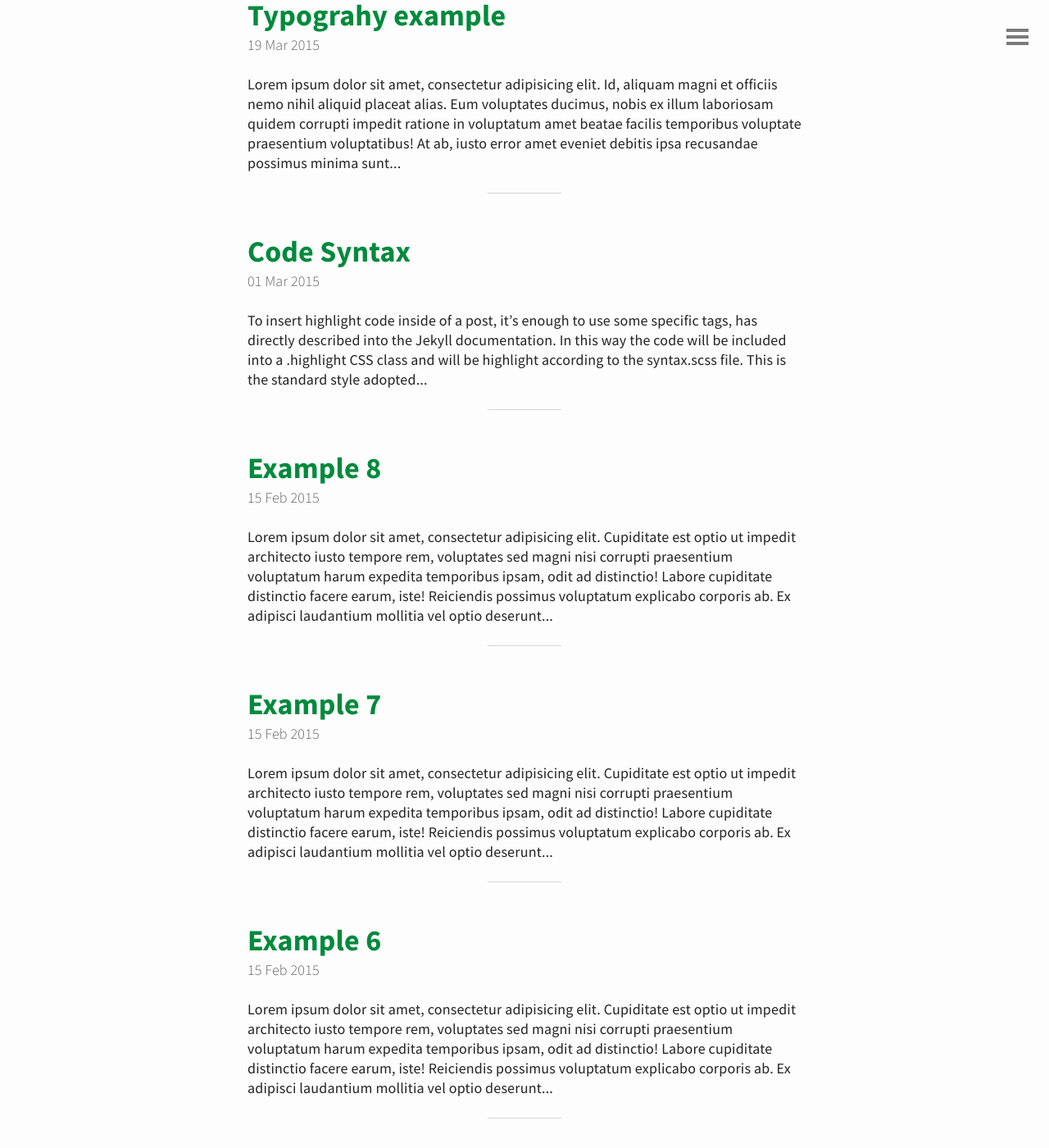
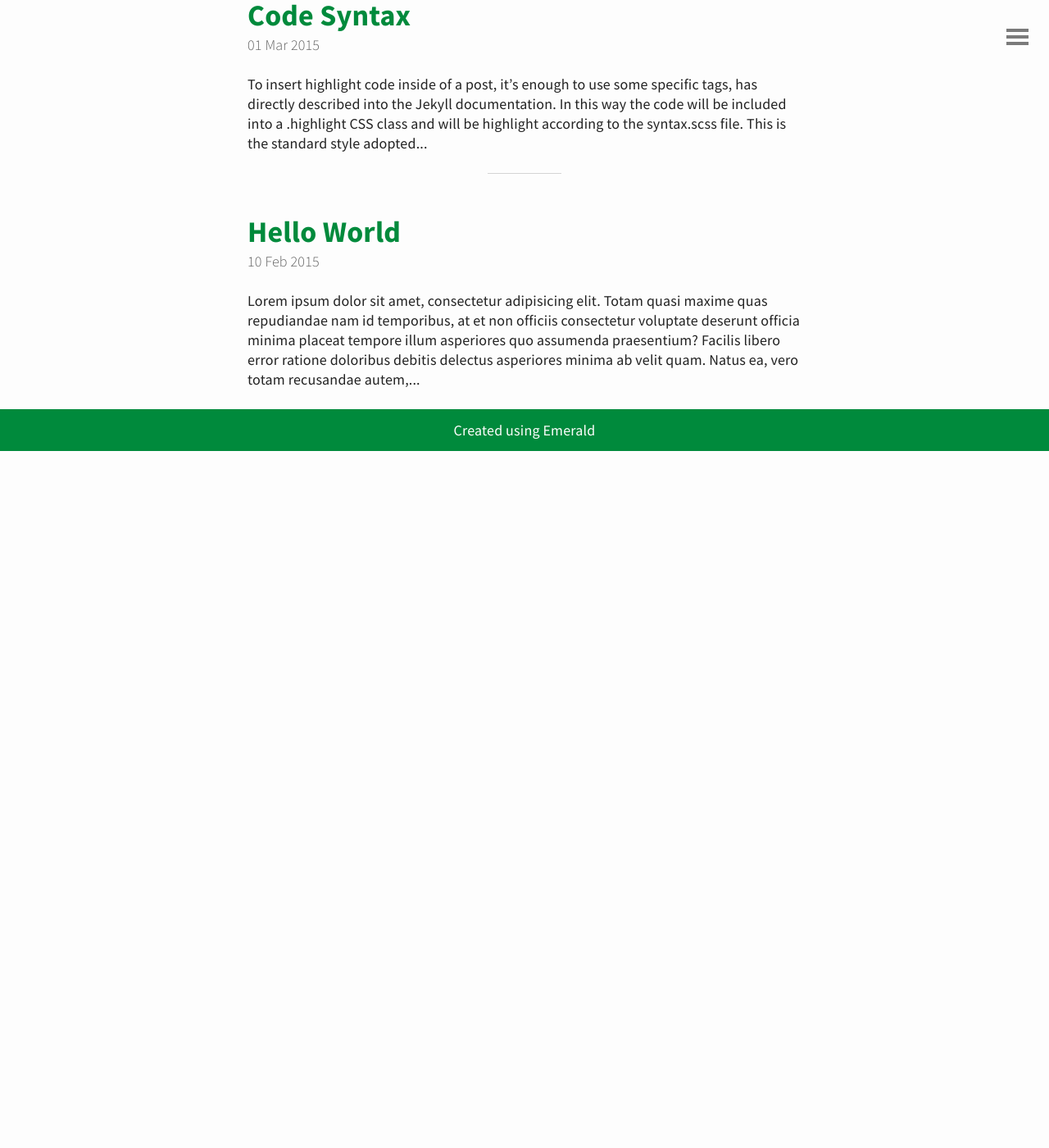
Before and after one commit to onkarshedge/onkarshedge.github.io, a Jekyll site: the page built from index.html, in a window 1280 px wide and 1400 px high, scrolled down 268 px. Shown: the whole window at 82% size. Built offline with Jekyll 4.4.1, drawn with Linux system fonts in a browser that asks for light colours; the list of posts is cut into pages by our own code; after the commit the page ends 900 px from its top, so only the background shows below that; some of the changed text lies outside the part shown.

```diff
--- a/_config.yml
+++ b/_config.yml
@@ -26,7 +26,7 @@ defaults:
       layout: "post"
 
 # Custom variables
-version: "1.1.0"
+version: "Created using emerald template"
 
 # Options
 custom_header: false
--- a/_posts/2015-02-15-example-3.md
+++ /dev/null
@@ -1,6 +0,0 @@
----
-title: Example 3
----
-Lorem ipsum dolor sit amet, consectetur adipisicing elit. Cupiditate est optio ut impedit architecto iusto tempore rem, voluptates sed magni nisi corrupti praesentium voluptatum harum expedita temporibus ipsam, odit ad distinctio! Labore cupiditate distinctio facere earum, iste! Reiciendis possimus voluptatum explicabo corporis ab. Ex adipisci laudantium mollitia vel optio deserunt blanditiis cum dolore beatae facilis molestias ut a doloribus recusandae delectus, repudiandae, rerum quo eaque quaerat enim dolores perspiciatis voluptatum odio accusamus! Doloribus fuga provident, magni eaque consequatur quia incidunt similique. Nostrum animi facere mollitia, corrupti vitae, itaque maiores consequatur, explicabo, sapiente molestiae consequuntur! Aliquam hic dolorum atque dolorem repudiandae nostrum optio praesentium quisquam vero. Nostrum illum modi aut, ratione qui! Quas laudantium, soluta asperiores minima molestiae similique consequatur ut.
-
-Lorem ipsum dolor sit amet, consectetur adipisicing elit. Assumenda ad tenetur, numquam aliquid excepturi fuga. Pariatur numquam rem possimus, optio voluptate aspernatur ex, ipsum tenetur earum molestiae nulla suscipit sequi labore fugit repudiandae natus? Nam vel rem, rerum maxime harum. Molestias suscipit quaerat molestiae dolores fuga earum modi, distinctio repellat, laborum commodi quibusdam ex dolore, eius maiores architecto necessitatibus. Repellendus a vitae, est nesciunt. Aspernatur fugiat labore cumque, optio, magni, aperiam ut totam error eligendi iure culpa illum dolorum quam?
--- a/_posts/2015-02-15-example-4.md
+++ /dev/null
@@ -1,6 +0,0 @@
----
-title: Example 4
----
-Lorem ipsum dolor sit amet, consectetur adipisicing elit. Cupiditate est optio ut impedit architecto iusto tempore rem, voluptates sed magni nisi corrupti praesentium voluptatum harum expedita temporibus ipsam, odit ad distinctio! Labore cupiditate distinctio facere earum, iste! Reiciendis possimus voluptatum explicabo corporis ab. Ex adipisci laudantium mollitia vel optio deserunt blanditiis cum dolore beatae facilis molestias ut a doloribus recusandae delectus, repudiandae, rerum quo eaque quaerat enim dolores perspiciatis voluptatum odio accusamus! Doloribus fuga provident, magni eaque consequatur quia incidunt similique. Nostrum animi facere mollitia, corrupti vitae, itaque maiores consequatur, explicabo, sapiente molestiae consequuntur! Aliquam hic dolorum atque dolorem repudiandae nostrum optio praesentium quisquam vero. Nostrum illum modi aut, ratione qui! Quas laudantium, soluta asperiores minima molestiae similique consequatur ut.
-
-Lorem ipsum dolor sit amet, consectetur adipisicing elit. Assumenda ad tenetur, numquam aliquid excepturi fuga. Pariatur numquam rem possimus, optio voluptate aspernatur ex, ipsum tenetur earum molestiae nulla suscipit sequi labore fugit repudiandae natus? Nam vel rem, rerum maxime harum. Molestias suscipit quaerat molestiae dolores fuga earum modi, distinctio repellat, laborum commodi quibusdam ex dolore, eius maiores architecto necessitatibus. Repellendus a vitae, est nesciunt. Aspernatur fugiat labore cumque, optio, magni, aperiam ut totam error eligendi iure culpa illum dolorum quam?
--- a/_posts/2015-02-15-example-5.md
+++ /dev/null
@@ -1,6 +0,0 @@
----
-title: Example 5
----
-Lorem ipsum dolor sit amet, consectetur adipisicing elit. Cupiditate est optio ut impedit architecto iusto tempore rem, voluptates sed magni nisi corrupti praesentium voluptatum harum expedita temporibus ipsam, odit ad distinctio! Labore cupiditate distinctio facere earum, iste! Reiciendis possimus voluptatum explicabo corporis ab. Ex adipisci laudantium mollitia vel optio deserunt blanditiis cum dolore beatae facilis molestias ut a doloribus recusandae delectus, repudiandae, rerum quo eaque quaerat enim dolores perspiciatis voluptatum odio accusamus! Doloribus fuga provident, magni eaque consequatur quia incidunt similique. Nostrum animi facere mollitia, corrupti vitae, itaque maiores consequatur, explicabo, sapiente molestiae consequuntur! Aliquam hic dolorum atque dolorem repudiandae nostrum optio praesentium quisquam vero. Nostrum illum modi aut, ratione qui! Quas laudantium, soluta asperiores minima molestiae similique consequatur ut.
-
-Lorem ipsum dolor sit amet, consectetur adipisicing elit. Assumenda ad tenetur, numquam aliquid excepturi fuga. Pariatur numquam rem possimus, optio voluptate aspernatur ex, ipsum tenetur earum molestiae nulla suscipit sequi labore fugit repudiandae natus? Nam vel rem, rerum maxime harum. Molestias suscipit quaerat molestiae dolores fuga earum modi, distinctio repellat, laborum commodi quibusdam ex dolore, eius maiores architecto necessitatibus. Repellendus a vitae, est nesciunt. Aspernatur fugiat labore cumque, optio, magni, aperiam ut totam error eligendi iure culpa illum dolorum quam?
--- a/_posts/2015-02-15-example-6.md
+++ /dev/null
@@ -1,6 +0,0 @@
----
-title: Example 6
----
-Lorem ipsum dolor sit amet, consectetur adipisicing elit. Cupiditate est optio ut impedit architecto iusto tempore rem, voluptates sed magni nisi corrupti praesentium voluptatum harum expedita temporibus ipsam, odit ad distinctio! Labore cupiditate distinctio facere earum, iste! Reiciendis possimus voluptatum explicabo corporis ab. Ex adipisci laudantium mollitia vel optio deserunt blanditiis cum dolore beatae facilis molestias ut a doloribus recusandae delectus, repudiandae, rerum quo eaque quaerat enim dolores perspiciatis voluptatum odio accusamus! Doloribus fuga provident, magni eaque consequatur quia incidunt similique. Nostrum animi facere mollitia, corrupti vitae, itaque maiores consequatur, explicabo, sapiente molestiae consequuntur! Aliquam hic dolorum atque dolorem repudiandae nostrum optio praesentium quisquam vero. Nostrum illum modi aut, ratione qui! Quas laudantium, soluta asperiores minima molestiae similique consequatur ut.
-
-Lorem ipsum dolor sit amet, consectetur adipisicing elit. Assumenda ad tenetur, numquam aliquid excepturi fuga. Pariatur numquam rem possimus, optio voluptate aspernatur ex, ipsum tenetur earum molestiae nulla suscipit sequi labore fugit repudiandae natus? Nam vel rem, rerum maxime harum. Molestias suscipit quaerat molestiae dolores fuga earum modi, distinctio repellat, laborum commodi quibusdam ex dolore, eius maiores architecto necessitatibus. Repellendus a vitae, est nesciunt. Aspernatur fugiat labore cumque, optio, magni, aperiam ut totam error eligendi iure culpa illum dolorum quam?
--- a/_posts/2015-02-15-example-7.md
+++ /dev/null
@@ -1,6 +0,0 @@
----
-title: Example 7
----
-Lorem ipsum dolor sit amet, consectetur adipisicing elit. Cupiditate est optio ut impedit architecto iusto tempore rem, voluptates sed magni nisi corrupti praesentium voluptatum harum expedita temporibus ipsam, odit ad distinctio! Labore cupiditate distinctio facere earum, iste! Reiciendis possimus voluptatum explicabo corporis ab. Ex adipisci laudantium mollitia vel optio deserunt blanditiis cum dolore beatae facilis molestias ut a doloribus recusandae delectus, repudiandae, rerum quo eaque quaerat enim dolores perspiciatis voluptatum odio accusamus! Doloribus fuga provident, magni eaque consequatur quia incidunt similique. Nostrum animi facere mollitia, corrupti vitae, itaque maiores consequatur, explicabo, sapiente molestiae consequuntur! Aliquam hic dolorum atque dolorem repudiandae nostrum optio praesentium quisquam vero. Nostrum illum modi aut, ratione qui! Quas laudantium, soluta asperiores minima molestiae similique consequatur ut.
-
-Lorem ipsum dolor sit amet, consectetur adipisicing elit. Assumenda ad tenetur, numquam aliquid excepturi fuga. Pariatur numquam rem possimus, optio voluptate aspernatur ex, ipsum tenetur earum molestiae nulla suscipit sequi labore fugit repudiandae natus? Nam vel rem, rerum maxime harum. Molestias suscipit quaerat molestiae dolores fuga earum modi, distinctio repellat, laborum commodi quibusdam ex dolore, eius maiores architecto necessitatibus. Repellendus a vitae, est nesciunt. Aspernatur fugiat labore cumque, optio, magni, aperiam ut totam error eligendi iure culpa illum dolorum quam?
--- a/_posts/2015-02-15-example-8.md
+++ /dev/null
@@ -1,6 +0,0 @@
----
-title: Example 8
----
-Lorem ipsum dolor sit amet, consectetur adipisicing elit. Cupiditate est optio ut impedit architecto iusto tempore rem, voluptates sed magni nisi corrupti praesentium voluptatum harum expedita temporibus ipsam, odit ad distinctio! Labore cupiditate distinctio facere earum, iste! Reiciendis possimus voluptatum explicabo corporis ab. Ex adipisci laudantium mollitia vel optio deserunt blanditiis cum dolore beatae facilis molestias ut a doloribus recusandae delectus, repudiandae, rerum quo eaque quaerat enim dolores perspiciatis voluptatum odio accusamus! Doloribus fuga provident, magni eaque consequatur quia incidunt similique. Nostrum animi facere mollitia, corrupti vitae, itaque maiores consequatur, explicabo, sapiente molestiae consequuntur! Aliquam hic dolorum atque dolorem repudiandae nostrum optio praesentium quisquam vero. Nostrum illum modi aut, ratione qui! Quas laudantium, soluta asperiores minima molestiae similique consequatur ut.
-
-Lorem ipsum dolor sit amet, consectetur adipisicing elit. Assumenda ad tenetur, numquam aliquid excepturi fuga. Pariatur numquam rem possimus, optio voluptate aspernatur ex, ipsum tenetur earum molestiae nulla suscipit sequi labore fugit repudiandae natus? Nam vel rem, rerum maxime harum. Molestias suscipit quaerat molestiae dolores fuga earum modi, distinctio repellat, laborum commodi quibusdam ex dolore, eius maiores architecto necessitatibus. Repellendus a vitae, est nesciunt. Aspernatur fugiat labore cumque, optio, magni, aperiam ut totam error eligendi iure culpa illum dolorum quam?
--- a/_posts/2015-03-19-typography.md
+++ /dev/null
@@ -1,25 +0,0 @@
----
-title: Typograhy example
----
-![Test](/emerald/img/img-test.png "Test")
-Lorem ipsum dolor sit amet, [consectetur adipisicing](http://www.example.com) elit. Id, aliquam magni et officiis nemo nihil aliquid placeat alias. Eum voluptates ducimus, nobis ex illum laboriosam quidem corrupti impedit ratione in voluptatum amet beatae facilis temporibus voluptate praesentium voluptatibus! At ab, iusto error amet eveniet debitis ipsa recusandae possimus minima sunt itaque, nulla ducimus officia, consequatur ipsum laudantium magnam hic fuga vero incidunt nostrum. Commodi, perspiciatis ut nostrum fugit nulla cumque voluptate harum nemo accusamus?
-
-## This is a h2
-
-### h3, h4, h5 and h6 have the same style.
-
-Lorem ipsum dolor sit amet, consectetur adipisicing elit. Voluptas sed quo atque *perspiciatis*. Eius cum possimus, maxime unde, asperiores neque blanditiis molestiae ipsa odit. **Laboriosam**, error! Ipsa officia magnam at ratione commodi porro nulla consequuntur eum quia nisi officiis cupiditate reprehenderit provident facilis rem, nobis quidem fugiat, et! Tempore maiores reprehenderit laboriosam rerum?
-
-> This is a blockquote
-
-### Unordered list
-- list 1
-- list 2
-- list 3
-- list 4
-
-### Ordered list
-1. one
-2. two
-3. three
-4. four
```
Also changed, not shown: _posts/2015-02-15-example-1.md (deleted, +0 -6 lines), _posts/2015-02-15-example-2.md (deleted, +0 -6 lines), aboutme.md (added, +6 -0 lines).
